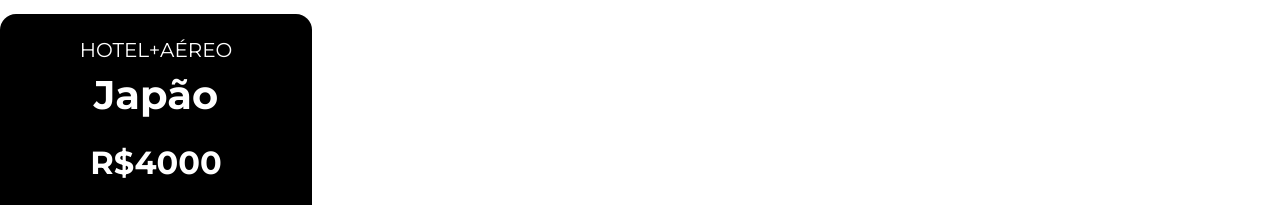
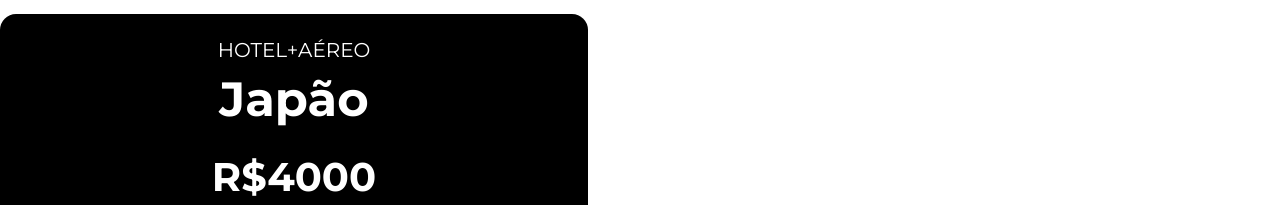
Before and after one commit to LuanaMoliani/agencia-de-viagens, a plain HTML site: page index.html in a window 1280 px wide. Shown: the part 1205-1410 px from the top of the page. Drawn offline with Linux system fonts and the light colour scheme.

Commit message:
finaliza adaptacao dos cards para tablet e desktop

```diff
--- a/css/offers.css
+++ b/css/offers.css
@@ -33,3 +33,18 @@
   margin-top: 24px;
   display: inline-block;
 }
+
+@media screen and (min-width: 1024px){
+ .card{
+    width: 588px;
+    height: 308px;
+ }
+
+ .card header h3{
+    font-size: 48px;
+ }
+
+ .card header span{
+    font-size:40px;
+ }
+}
```
